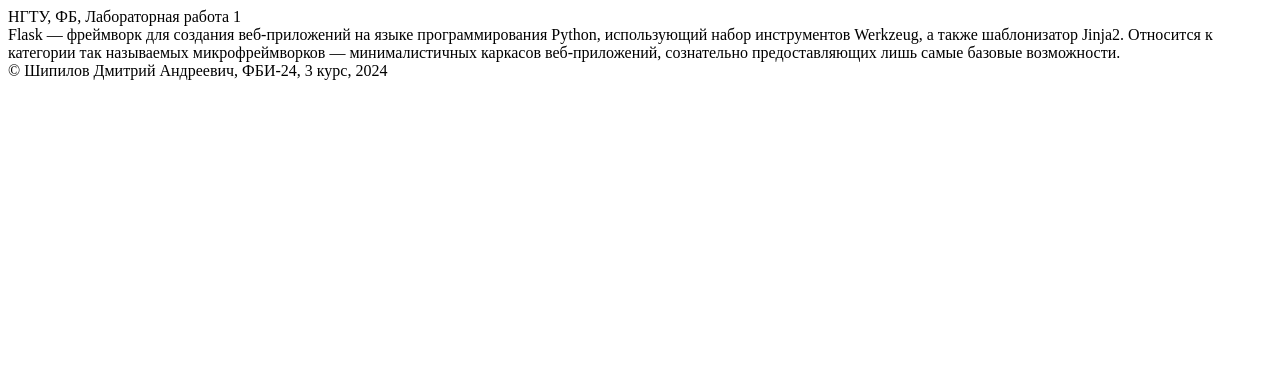
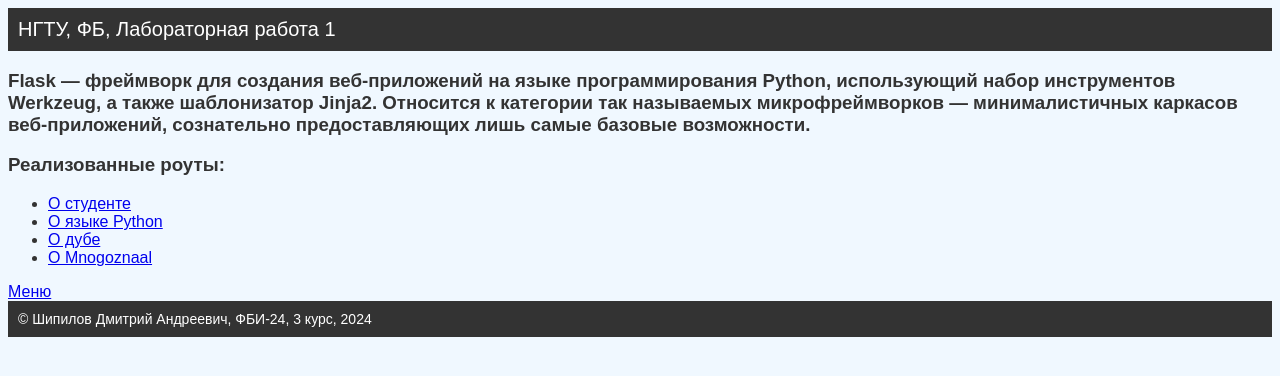
Before and after one commit to lsdamanl/web_labs_2, a Flask app: page /lab1 in a window 1280 px wide. Shown: the top 376 px of the page. Run offline with Flask 3, Linux system fonts and the light colour scheme.

Commit message:
Роуты

```diff
--- a/app.py
+++ b/app.py
@@ -33,10 +33,11 @@ def menu():
 """
 @app.route("/lab1")
 def lab1():
-    return """
+    return '''
 <!doctype html>
 <html>
     <head>
+        <link rel="stylesheet" type="text/css" href="''' + url_for('static', filename='lab1.css') + '''">
         <title>Шипилов Дмитрий Андреевич, лабораторная работа 1</title>
     </head>
     <body>
@@ -44,18 +45,30 @@ def lab1():
             НГТУ, ФБ, Лабораторная работа 1
         </header>
 
-        <hl>Flask — фреймворк для создания веб-приложений на языке
+        <h3>Flask — фреймворк для создания веб-приложений на языке
             программирования Python, использующий набор инструментов
             Werkzeug, а также шаблонизатор Jinja2. Относится к категории так
             называемых микрофреймворков — минималистичных каркасов
-            веб-приложений, сознательно предоставляющих лишь самые базовые возможности.</h1>
+            веб-приложений, сознательно предоставляющих лишь самые базовые возможности.</h3>
+
+        <h3>Реализованные роуты:</h3>
+        <ul>
+            <li><a href="/lab1/student">О студенте</a></li>
+            <li><a href="/lab1/python">О языке Python</a></li>
+            <li><a href="/lab1/oak">О дубе</a></li>
+            <li><a href="/lab1/Mnogoznaal">О Mnogoznaal</a></li>
+        </ul>
+
+        <nav>
+            <a href="/menu">Меню</a>
+        </nav>
 
         <footer>
             &copy; Шипилов Дмитрий Андреевич, ФБИ-24, 3 курс, 2024
         </footer>
     </body>
 </html>
-"""
+'''
 @app.route("/lab1/oak")
 def oak():
     return '''
@@ -71,3 +84,71 @@ def oak():
     </body>
 </html>
 '''
+
+@app.route("/lab1/student")
+def student():
+    return '''
+<!doctype html>
+<html>
+    <head>
+        <title>О студенте</title>
+        <link rel="stylesheet" type="text/css" href="''' + url_for('static', filename='lab1.css') + '''">
+    </head>
+    <body>
+        <h1>Шипилов Дмитрий Андреевич</h1>
+        <h2>Группа ФБИ-24, 3 курс</h2>
+        <img src="''' + url_for('static', filename='nstu.png') + '''">
+    </body>
+</html>
+'''
+
+@app.route("/lab1/python")
+def python_info():
+    return '''
+<!doctype html>
+<html>
+    <head>
+        <title>О языке Python</title>
+        <link rel="stylesheet" type="text/css" href="''' + url_for('static', filename='lab1.css') + '''">
+    </head>
+    <body>
+        <h1>Python</h1>
+        <p>Python — это высокоуровневый язык программирования, отличающийся эффективностью, простотой и универсальностью использования.
+        Он широко применяется в разработке веб-приложений и прикладного программного обеспечения, а также в машинном
+        обучении и обработке больших данных. За счет простого и интуитивно понятного синтаксиса является одним из распространенных языков для обучения программированию. </p>
+
+        <p>Python активно используется в таких областях, как веб-разработка, анализ данных, машинное обучение и автоматизация.
+        Благодаря простому синтаксису и большому количеству библиотек, Python стал одним из самых популярных языков программирования.</p>
+
+        <img src="''' + url_for('static', filename='python.png') + '''">
+
+    </body>
+</html>
+'''
+@app.route("/lab1/Mnogoznaal")
+def custom():
+    return '''
+<!doctype html>
+<html>
+    <head>
+        <title>Mnogoznaal</title>
+        <link rel="stylesheet" type="text/css" href="''' + url_for('static', filename='lab1.css') + '''">
+    </head>
+    <body>
+        <h1>Mnogoznaal</h1>
+        <p>Молодой российский рэпер и хип-хоп-исполнитель Mnogoznaal является представителем новой школы.
+        Слушателей по всей России парень завоевал глубокими текстами, спокойным необычным флоу (скорость читки) и качественным звучанием песен.</p>
+
+        <p>Настоящее имя рэпера, выступающего под псевдонимом Mnogoznaal, - Максим Лазин.
+        Мальчик родился в Печоре Республики Коми летом 1993 года. Этот город располагается
+        между тайгой и тундрой, там суровый климат с преобладанием зимы. Уже будучи
+        взрослым, Максим рассказывал: чтобы добраться до Москвы, на дорогу приходилось тратить очень много времени.</p>
+        <p> Серьезно интересоваться музыкой Лазин начинает в 12 лет. Его вдохновителями стали
+        британский певец, барабанщик и автор песен Фил Коллинз, американский хип-хоп-исполнитель
+        The Notorious B.I.G. и рэпер Jay Electronica.</p>
+
+
+        <img src="''' + url_for('static', filename='Mnogoznaal.png') + '''">
+    </body>
+</html>
+'''
--- a/static/lab1.css
+++ b/static/lab1.css
@@ -8,9 +8,40 @@ h1 {
     color: hsl(118, 47%, 30%);
 }
 img {
-    width: 800px;
+    width: 600px;
     height: auto;
     border: 2px solid hsl(118, 47%, 30%);
     border-radius: 10px;
     margin-top: 20px;
 }
+
+p {
+    color: #333;
+    font-family: Arial, sans-serif;
+    text-align: justify;
+    font-size: 20px;
+
+}
+header {
+    background-color: #333;
+    color: white;
+    padding: 10px;
+    text-align: left;
+    font-size: 20px;
+}
+footer {
+    background-color: #333;
+    color: white;
+    padding: 10px;
+    text-align: left;
+    font-size: 14px;
+}
+ul {
+    text-align: left
+}
+h3 {
+    text-align: left
+}
+nav {
+    text-align: left
+}
```
Also changed, not shown: static/Mnogoznaal.png (added), static/nstu.png (added), static/python.png (added).
